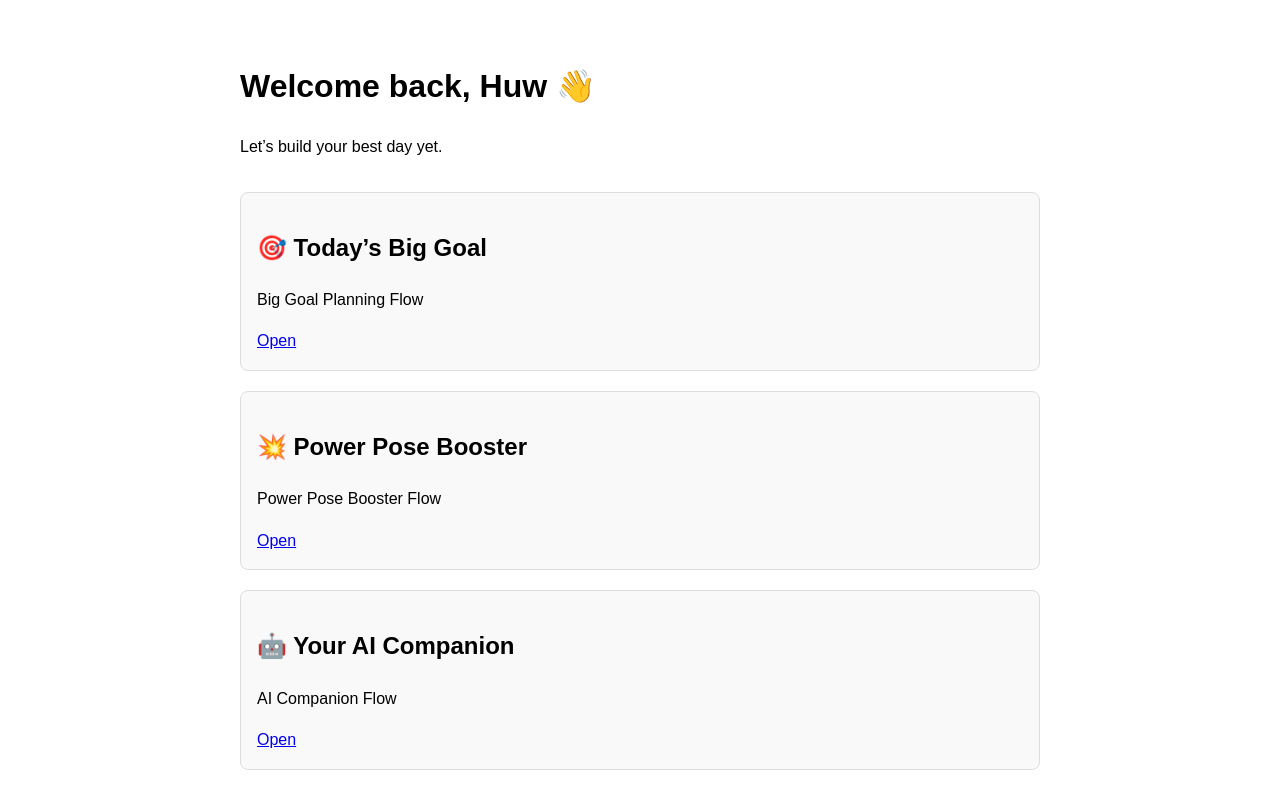
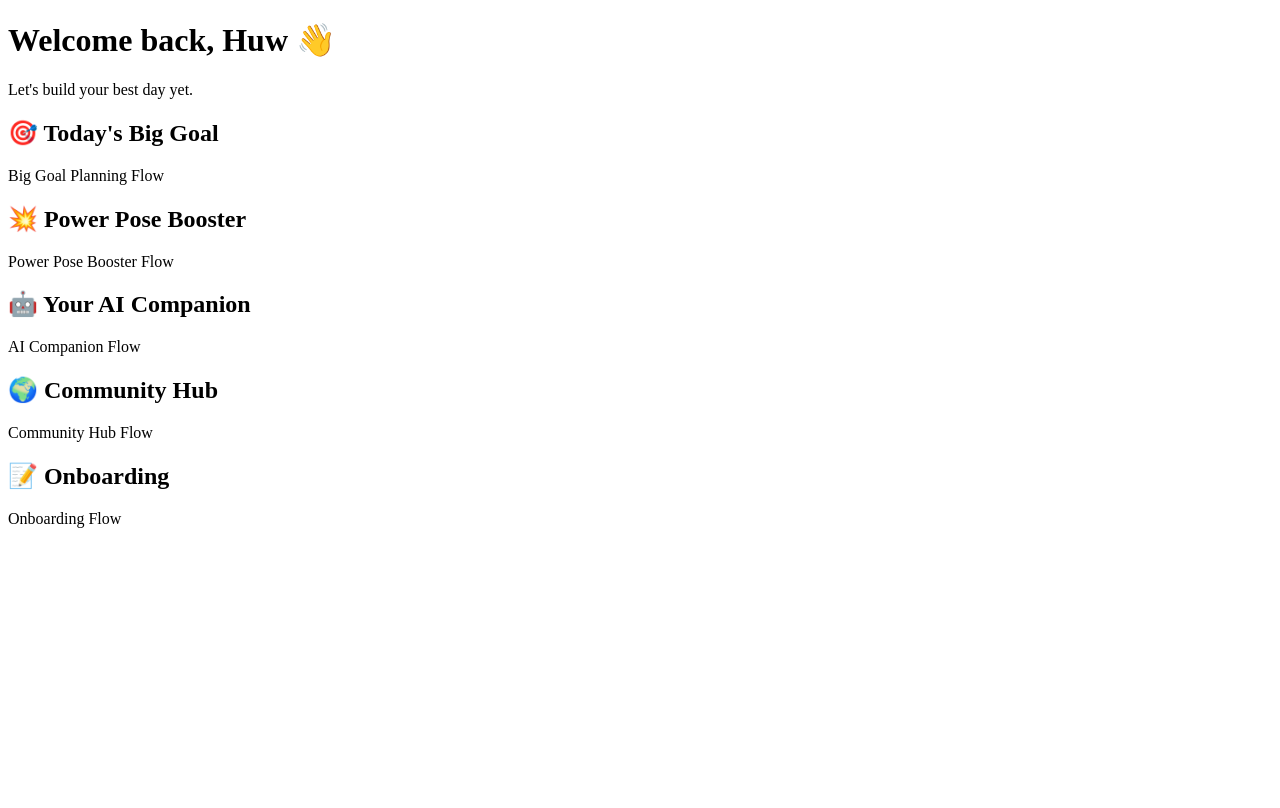
Before and after one commit to HuwBYB/BYB, a React (Vite) app: page / in a window 1280 px wide. Shown: the top 808 px of the page. Built offline with nearby package versions, Linux system fonts and the light colour scheme.

Commit message:
Update App.jsx

```diff
--- a/src/App.jsx
+++ b/src/App.jsx
@@ -1,65 +1,42 @@
 import React from 'react';
-import { Routes, Route, Link } from 'react-router-dom';
+import BigGoalPlanner from './components/BigGoalPlanner.jsx';
+import PowerPoseBooster from './components/PowerPoseBooster.jsx';
+import AICompanion from './components/AICompanion.jsx';
+import CommunityHub from './components/CommunityHub.jsx';
+import Onboarding from './components/Onboarding.jsx';
 
-import BigGoalPlanner from '../components/BigGoalPlanner.jsx';
-import PowerPoseBooster from '../components/PowerPoseBooster.jsx';
-import AICompanion from '../components/AICompanion.jsx';
+function App() {
+  return (
+    <div>
+      <h1>Welcome back, Huw 👋</h1>
+      <p>Let's build your best day yet.</p>
 
-function Landing() {
-  const user = { name: 'Huw' };
-  return (
-    <div style={styles.container}>
-      <header style={styles.header}>
-        <h1>Welcome back, {user.name} 👋</h1>
-        <p>Let’s build your best day yet.</p>
-      </header>
+      <section>
+        <h2>🎯 Today's Big Goal</h2>
+        <BigGoalPlanner />
+      </section>
 
-      <div style={styles.card}>
-        <h2>🎯 Today’s Big Goal</h2>
-        <p>Big Goal Planning Flow</p>
-        <Link to="/big-goal">Open</Link>
-      </div>
+      <section>
+        <h2>💥 Power Pose Booster</h2>
+        <PowerPoseBooster />
+      </section>
 
-      <div style={styles.card}>
-        <h2>💥 Power Pose Booster</h2>
-        <p>Power Pose Booster Flow</p>
-        <Link to="/power-pose">Open</Link>
-      </div>
+      <section>
+        <h2>🤖 Your AI Companion</h2>
+        <AICompanion />
+      </section>
 
-      <div style={styles.card}>
-        <h2>🤖 Your AI Companion</h2>
-        <p>AI Companion Flow</p>
-        <Link to="/ai">Open</Link>
-      </div>
+      <section>
+        <h2>🌍 Community Hub</h2>
+        <CommunityHub />
+      </section>
+
+      <section>
+        <h2>📝 Onboarding</h2>
+        <Onboarding />
+      </section>
     </div>
   );
 }
 
-export default function App() {
-  return (
-    <Routes>
-      <Route path="/" element={<Landing />} />
-      <Route path="/big-goal" element={<BigGoalPlanner />} />
-      <Route path="/power-pose" element={<PowerPoseBooster />} />
-      <Route path="/ai" element={<AICompanion />} />
-    </Routes>
-  );
-}
-
-const styles = {
-  container: {
-    fontFamily: 'sans-serif',
-    padding: '2rem',
-    maxWidth: '800px',
-    margin: '0 auto',
-    lineHeight: 1.6,
-  },
-  header: { marginBottom: '2rem' },
-  card: {
-    marginBottom: '1.25rem',
-    padding: '1rem',
-    border: '1px solid #ddd',
-    borderRadius: '8px',
-    backgroundColor: '#f9f9f9',
-  },
-};
+export default App;
```
